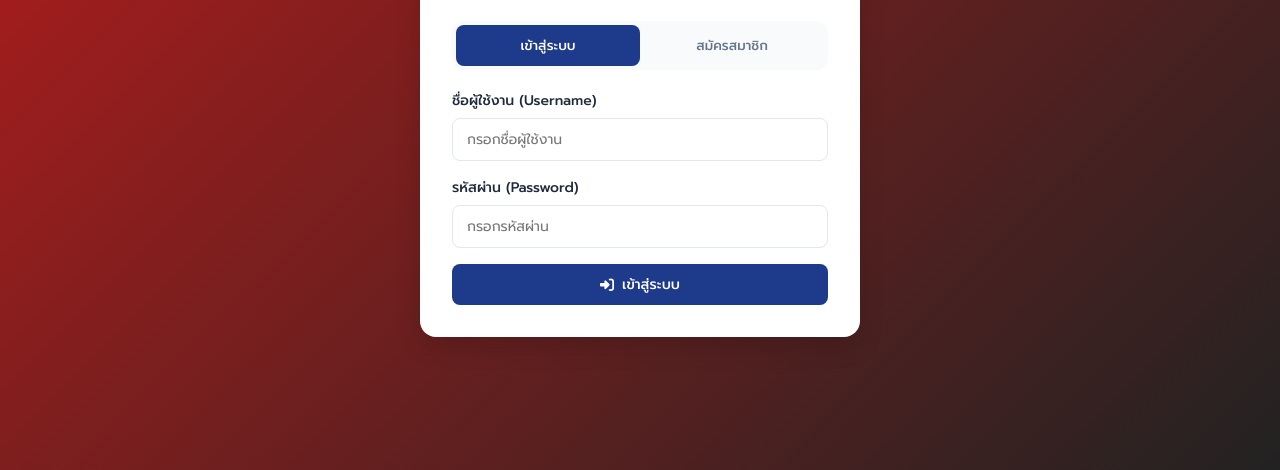
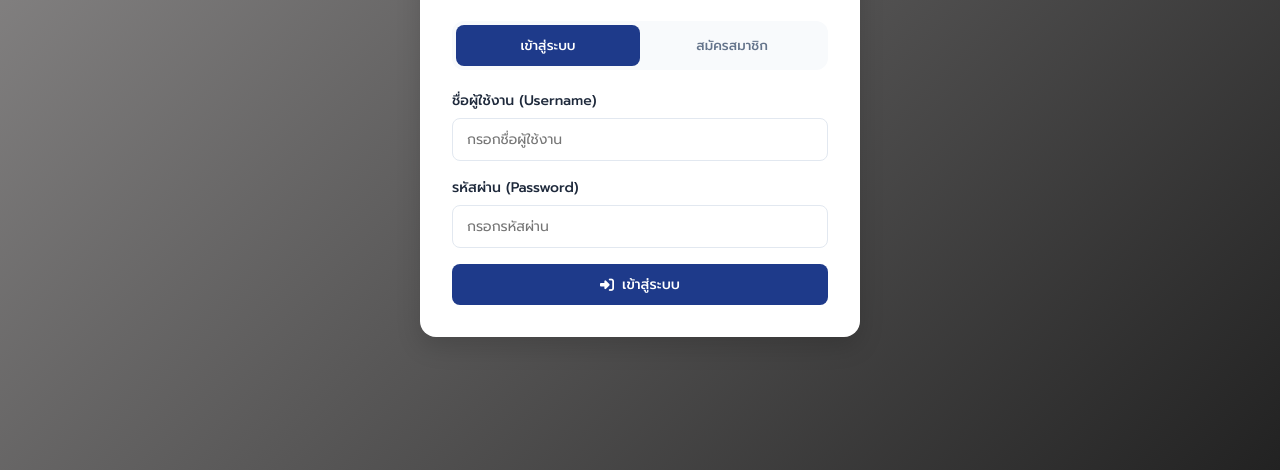
Before and after one commit to THANIN-hub/MUGRCHEWA, a plain HTML site: page index.html in a window 1280 px wide. Shown: the part 330-800 px from the top of the page. Drawn offline with Linux system fonts and the light colour scheme.

Commit message:
อัปเดตหน้าเว็บ

```diff
--- a/style.css
+++ b/style.css
@@ -6,7 +6,7 @@
 :root {
     --primary-blue: #1E3A8A;
     --primary-blue-hover: #172554;
-    --bg-red: #B91C1C;
+    --bg-red: #929090;
     --bg-red-dark: #222222;
     --accent-yellow: #FACC15;
     --accent-yellow-dark: #CA8A04;
```
